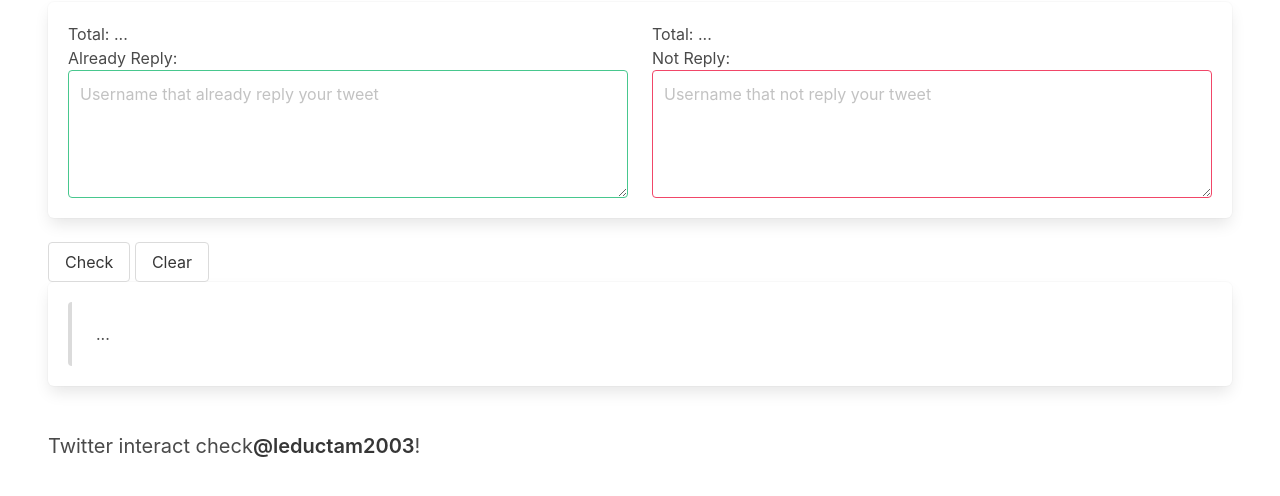
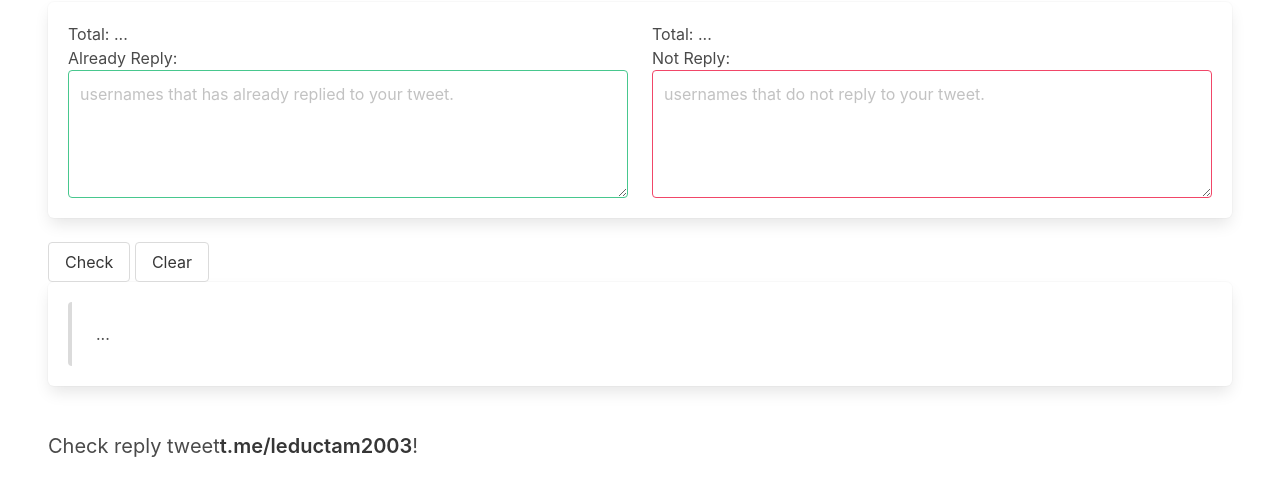
Before and after one commit to leductam2003/tw_reply_checker, a website: page index.html in a window 1280 px wide. Shown: the part 478-974 px from the top of the page. Drawn offline with nearby package versions, Linux system fonts and the light colour scheme.

Commit message:
Update index.html

```diff
--- a/index.html
+++ b/index.html
@@ -6,7 +6,7 @@
   <meta http-equiv="Content-Type" content="text/html; charset=UTF-8">
 
   <meta name="viewport" content="width=device-width, initial-scale=1">
-  <title>Twitter interact check!!</title>
+  <title>Check reply tweet!!</title>
   <link rel="stylesheet" href="https://cdn.jsdelivr.net/npm/bulma@0.9.4/css/bulma.min.css">
   <script src="https://unpkg.com/axios/dist/axios.min.js"></script>
   <script type="text/javascript" src="./check.js"></script>
@@ -37,14 +37,14 @@
           <div id="total-reply">Total: ...</div>
           <p class="bd-notification is-primary">Already Reply:</p>
           <textarea id="already_reply" class="textarea is-success"
-            placeholder="Username that already reply your tweet" readonly></textarea>
+            placeholder="usernames that has already replied to your tweet." readonly></textarea>
         </div>
 
         <div class="column">
           <div id="total-not-reply">Total: ...</div>
           <p class="bd-notification is-primary">Not Reply:</p>
           <textarea id="not_reply" class="textarea is-danger"
-            placeholder="Username that not reply your tweet" readonly></textarea>
+            placeholder="usernames that do not reply to your tweet." readonly></textarea>
         </div>
       </div>
     </div>
@@ -58,7 +58,7 @@
     </div>
     <br>
     <p class="subtitle">
-      Twitter interact check<strong>@leductam2003</strong>!
+      Check reply tweet<strong>t.me/leductam2003</strong>!
     </p>
 
   </section>
```
